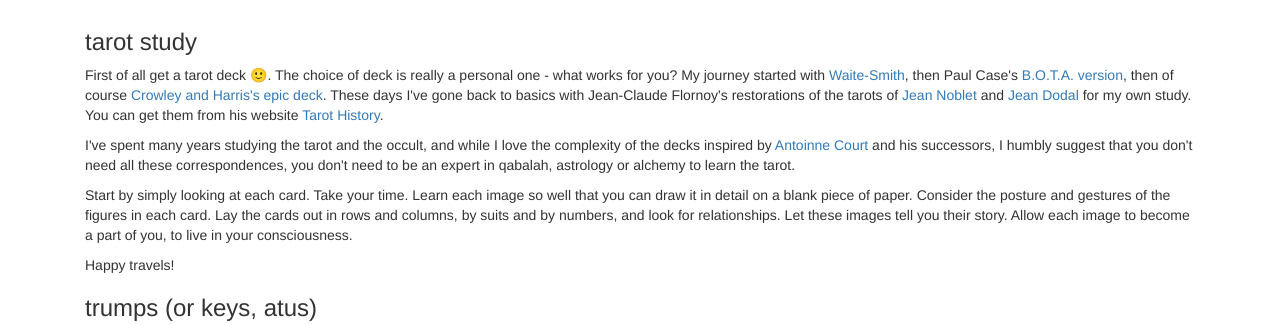
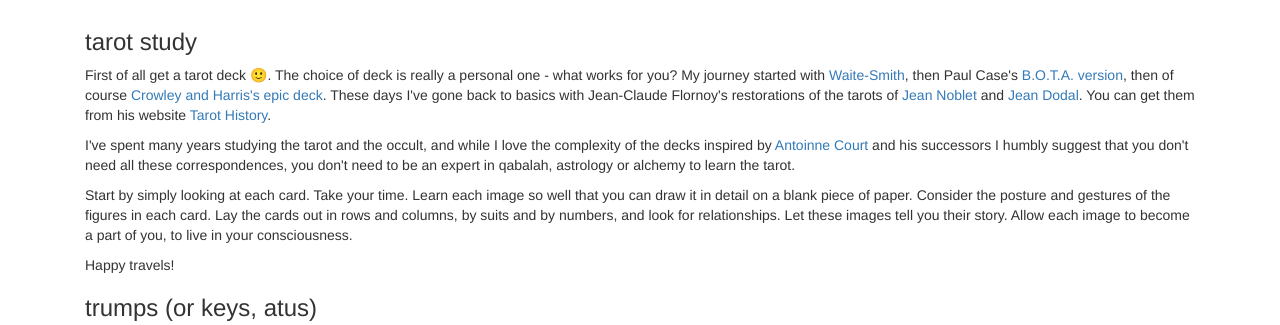
Before and after one commit to jeremytarling/python-tarot, a Flask app: page /all-cards in a window 1280 px wide. Shown: the part 51-376 px from the top of the page. Run offline with Flask 2, Linux system fonts and the light colour scheme; some libraries are stand-ins or nearby versions.

Commit message:
text edits

```diff
--- a/webapp/templates/all_cards.html
+++ b/webapp/templates/all_cards.html
@@ -3,8 +3,8 @@
 {% block content %}
 
     <h3>tarot study</h3>
-    <p>First of all get a tarot deck 🙂. The choice of deck is really a personal one - what works for you? My journey started with <a href="https://en.wikipedia.org/wiki/Rider%E2%80%93Waite_tarot_deck" target="_new">Waite-Smith</a>, then Paul Case's <a href="https://en.wikipedia.org/wiki/B.O.T.A._tarot_deck" target="_new">B.O.T.A. version</a>, then of course <a href="https://en.wikipedia.org/wiki/Thoth_tarot_deck" target="_new">Crowley and Harris's epic deck</a>. These days I've gone back to basics with Jean-Claude Flornoy's restorations of the tarots of <a href="https://gallica.bnf.fr/ark:/12148/btv1b105109641/f43.item" target="new">Jean Noblet</a> and <a href="https://gallica.bnf.fr/ark:/12148/btv1b10537343h/f151.item.r=jean%20dodal" target="new">Jean Dodal</a> for my own study. You can get them from his website <a href="https://tarot-history.com/boutique/" target="new">Tarot History</a>.</p>
-    <p>I've spent many years studying the tarot and the occult, and while I love the complexity of the decks inspired by <a href="https://en.wikipedia.org/wiki/Antoine_Court_de_G%C3%A9belin" target="_new">Antoinne Court</a> and his successors, I humbly suggest that you don't need all these correspondences, you don't need to be an expert in qabalah, astrology or alchemy to learn the tarot.</p>
+    <p>First of all get a tarot deck 🙂. The choice of deck is really a personal one - what works for you? My journey started with <a href="https://en.wikipedia.org/wiki/Rider%E2%80%93Waite_tarot_deck" target="_new">Waite-Smith</a>, then Paul Case's <a href="https://en.wikipedia.org/wiki/B.O.T.A._tarot_deck" target="_new">B.O.T.A. version</a>, then of course <a href="https://en.wikipedia.org/wiki/Thoth_tarot_deck" target="_new">Crowley and Harris's epic deck</a>. These days I've gone back to basics with Jean-Claude Flornoy's restorations of the tarots of <a href="https://gallica.bnf.fr/ark:/12148/btv1b105109641/f43.item" target="new">Jean Noblet</a> and <a href="https://gallica.bnf.fr/ark:/12148/btv1b10537343h/f151.item.r=jean%20dodal" target="new">Jean Dodal</a>. You can get them from his website <a href="https://tarot-history.com/boutique/" target="new">Tarot History</a>.</p>
+    <p>I've spent many years studying the tarot and the occult, and while I love the complexity of the decks inspired by <a href="https://en.wikipedia.org/wiki/Antoine_Court_de_G%C3%A9belin" target="_new">Antoinne Court</a> and his successors I humbly suggest that you don't need all these correspondences, you don't need to be an expert in qabalah, astrology or alchemy to learn the tarot.</p>
     <p>Start by simply looking at each card. Take your time. Learn each image so well that you can draw it in detail on a blank piece of paper. Consider the posture and gestures of the figures in each card. Lay the cards out in rows and columns, by suits and by numbers, and look for relationships. Let these images tell you their story. Allow each image to become a part of you, to live in your consciousness.</p>
     <p>Happy travels!</p>
 
```
